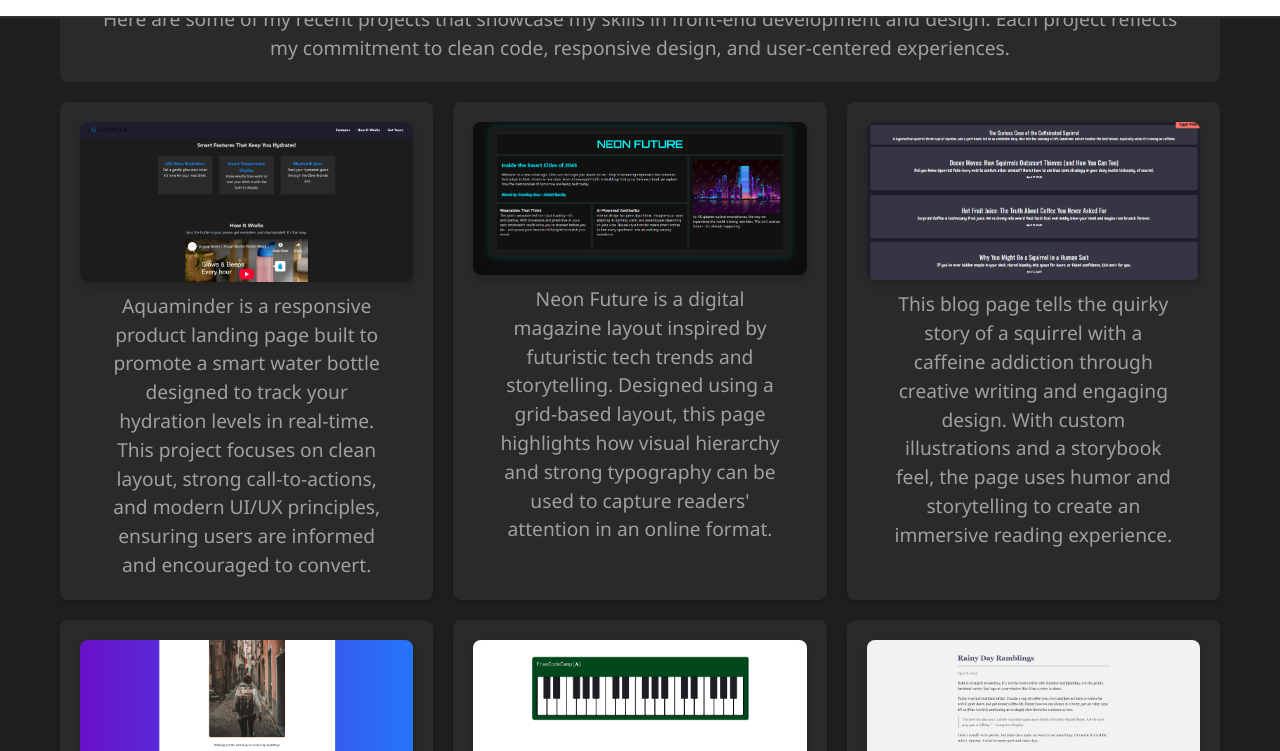
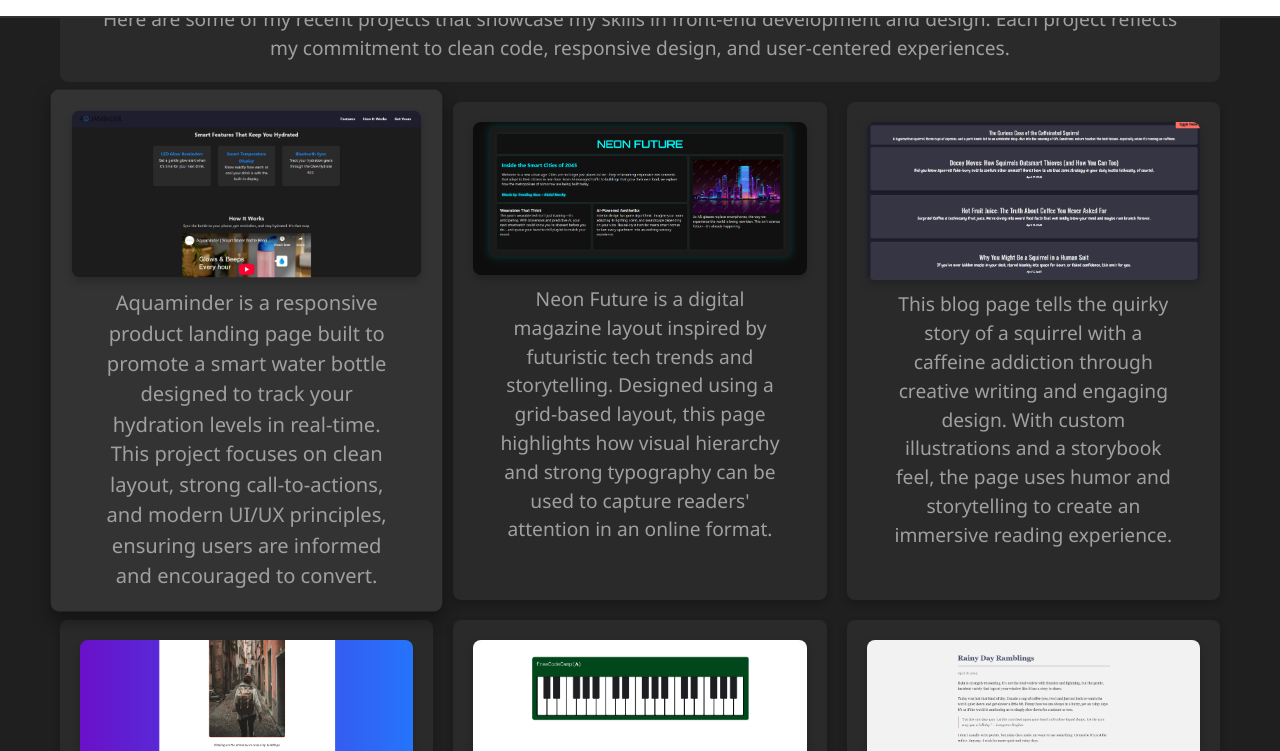
Before and after one commit to youngberry1/personal-portfolio, a plain HTML site: page index.html in a window 1280 px wide. In both pictures the pointer is over the element 246 px from the left and 1609 px from the top of the page. Shown: the part 1258-2009 px from the top of the page. Drawn offline with Linux system fonts and the light colour scheme.

Commit message:
Increase animation duration for welcome section and enhance project tile hover effects

```diff
--- a/styles.css
+++ b/styles.css
@@ -94,7 +94,7 @@ body {
   justify-content: center;
   text-align: center;
   width: 100%;
-  animation: launch-in 0.8s ease-out forwards;
+  animation: launch-in 4s ease-out forwards;
   text-shadow: 3px 3px 8px rgba(0, 0, 0, 0.5);
   font-family: 'introrustg-base2line', "Segoe UI", sans-serif ;
 }
@@ -157,6 +157,12 @@ body {
   padding: 20px;
   border-radius: 8px;
   box-shadow: 0 4px 8px rgba(0, 0, 0, 0.2);
+}
+
+.project-tile:hover {
+  transform: scale(1.05);
+  background-color: #333;
+  box-shadow: 0 8px 16px rgba(0, 0, 0, 0.4); /* Add a stronger shadow on hover */
 }
 
 .project-tile img {
```
